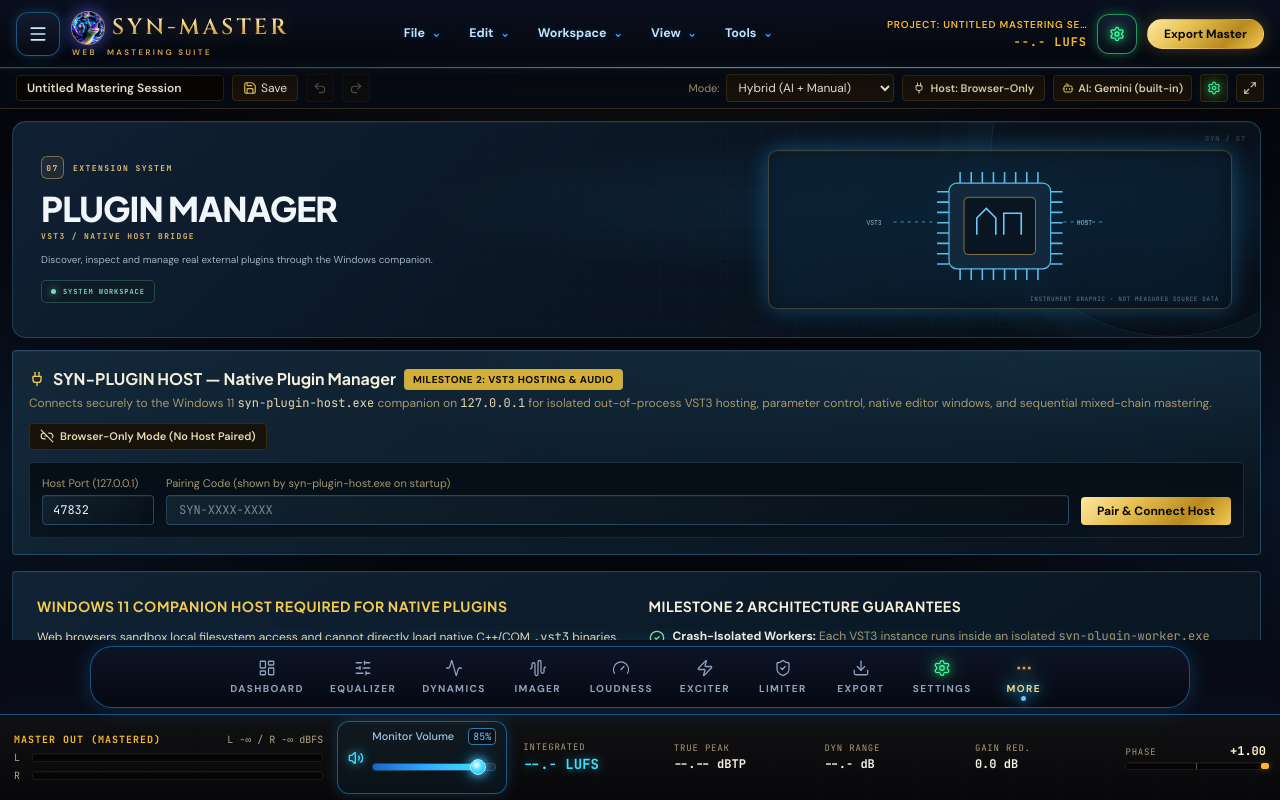
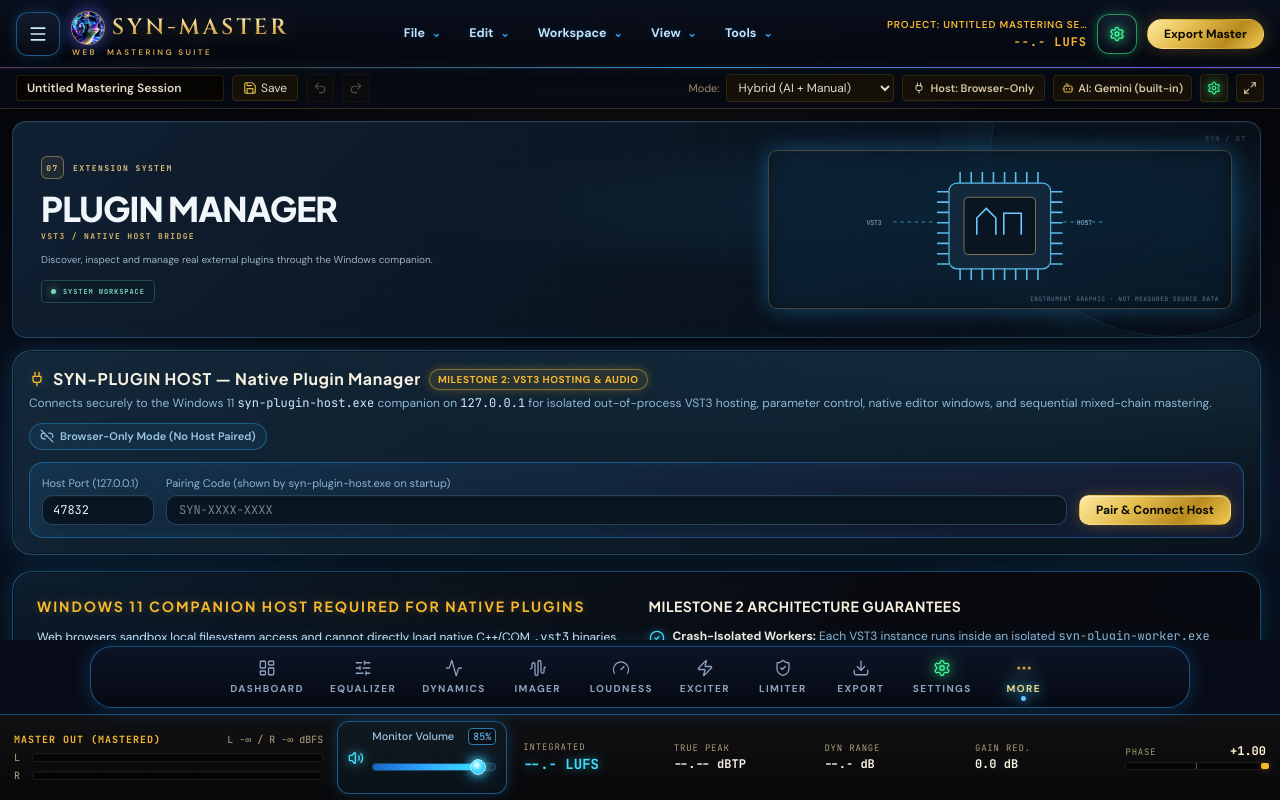
Before and after one commit to LILSYNNOFFICIAL/SYN-MASTER, a React (Vite) app: page / in a window 1280 px wide. Both pictures are taken after a click on the button "Host: Browser-Only". Built offline with nearby package versions, Linux system fonts and the light colour scheme.

Commit message:
style(plugins): restyle Plugins & Host tab with skin glass, gold actions and status glow

```diff
--- a/src/components/PluginManagerView.tsx
+++ b/src/components/PluginManagerView.tsx
@@ -247,7 +247,7 @@ export const PluginManagerView: React.FC<PluginManagerViewProps> = ({
   return (
     <div data-syn-skin="instrument" data-workspace="plugins" className="syn-plugin-workspace flex flex-col gap-4 pb-6">
       {/* Header & Milestone 1 Scope Banner */}
-      <section className="p-4 rounded bg-[#111217] border border-[#242732] flex flex-col gap-3">
+      <section className="syn-plug-card p-4 rounded bg-[#111217] border border-[#242732] flex flex-col gap-3">
         <div className="flex flex-wrap items-start justify-between gap-3">
           <div>
             <div className="flex items-center gap-2">
@@ -255,7 +255,7 @@ export const PluginManagerView: React.FC<PluginManagerViewProps> = ({
               <h1 className="font-display text-base font-bold text-[#F7F8FA]">
                 SYN-PLUGIN HOST — Native Plugin Manager
               </h1>
-              <span className="px-2 py-0.5 rounded text-[10px] font-bold uppercase tracking-wider bg-[#D4AF37]/15 text-[#F2CA52] border border-[#D4AF37]/40">
+              <span className="syn-plug-milestone px-2 py-0.5 rounded text-[10px] font-bold uppercase tracking-wider bg-[#D4AF37]/15 text-[#F2CA52] border border-[#D4AF37]/40">
                 Milestone 2: VST3 Hosting &amp; Audio
               </span>
             </div>
@@ -266,7 +266,8 @@ export const PluginManagerView: React.FC<PluginManagerViewProps> = ({
 
           <div className="flex items-center gap-2">
             <span
-              className={`px-2.5 py-1 rounded text-[11px] font-semibold border flex items-center gap-1.5 ${
+              data-status={isConnected ? 'connected' : snapshot.status}
+              className={`syn-plug-status px-2.5 py-1 rounded text-[11px] font-semibold border flex items-center gap-1.5 ${
                 isConnected
                   ? 'bg-[#10B981]/15 text-[#34D399] border-[#10B981]/40'
                   : snapshot.status === 'pairing-required'
@@ -308,7 +309,7 @@ export const PluginManagerView: React.FC<PluginManagerViewProps> = ({
         {!isConnected && (
           <form
             onSubmit={handleConnectSubmit}
-            className="p-3 rounded bg-[#090A0E] border border-[#242732] flex flex-wrap items-end gap-3"
+            className="syn-plug-connect p-3 rounded bg-[#090A0E] border border-[#242732] flex flex-wrap items-end gap-3"
           >
             <label className="flex flex-col gap-1 text-[11px] text-[#9CA3AF]">
               Host Port (127.0.0.1)
@@ -334,7 +335,7 @@ export const PluginManagerView: React.FC<PluginManagerViewProps> = ({
             <button
               type="submit"
               disabled={connecting}
-              className="px-4 py-1.5 rounded bg-[#D4AF37] text-[#070709] text-xs font-bold hover:bg-[#F2CA52] disabled:opacity-50"
+              className="px-4 py-1.5 rounded syn-plug-primary bg-[#D4AF37] text-[#070709] text-xs font-bold hover:bg-[#F2CA52] disabled:opacity-50"
             >
               {connecting ? 'Connecting...' : 'Pair & Connect Host'}
             </button>
@@ -357,7 +358,7 @@ export const PluginManagerView: React.FC<PluginManagerViewProps> = ({
 
       {/* Browser-Only Honest Empty State */}
       {!isConnected && snapshot.plugins.length === 0 ? (
-        <section data-testid="workspace-empty-state" data-workspace="plugins" className="syn-workspace-empty syn-workspace-empty-plugins p-6 rounded bg-[#111217] border border-[#242732] grid grid-cols-1 lg:grid-cols-2 gap-6">
+        <section data-testid="workspace-empty-state" data-workspace="plugins" className="syn-plug-card syn-workspace-empty syn-workspace-empty-plugins p-6 rounded bg-[#111217] border border-[#242732] grid grid-cols-1 lg:grid-cols-2 gap-6">
           <div className="flex flex-col gap-3">
             <h2 className="font-display text-sm font-bold text-[#F2CA52] uppercase tracking-wider">
               Windows 11 Companion Host Required for Native Plugins
@@ -396,14 +397,14 @@ export const PluginManagerView: React.FC<PluginManagerViewProps> = ({
       ) : (
         <>
           {/* Scan Controls & Directories Panel */}
-          <section className="p-4 rounded bg-[#111217] border border-[#242732] flex flex-col gap-3">
+          <section className="syn-plug-card p-4 rounded bg-[#111217] border border-[#242732] flex flex-col gap-3">
             <div className="flex flex-wrap items-center justify-between gap-3">
               <div className="flex flex-wrap items-center gap-2">
                 <button
                   type="button"
                   disabled={!isConnected || snapshot.isScanning}
                   onClick={() => void onScan('incremental')}
-                  className="px-3.5 py-1.5 rounded bg-[#D4AF37] text-[#070709] text-xs font-bold hover:bg-[#F2CA52] disabled:opacity-50 flex items-center gap-1.5"
+                  className="px-3.5 py-1.5 rounded syn-plug-primary bg-[#D4AF37] text-[#070709] text-xs font-bold hover:bg-[#F2CA52] disabled:opacity-50 flex items-center gap-1.5"
                 >
                   <RefreshCw className={`w-3.5 h-3.5 ${snapshot.isScanning ? 'animate-spin' : ''}`} />
                   Scan New / Changed
@@ -635,7 +636,7 @@ export const PluginManagerView: React.FC<PluginManagerViewProps> = ({
           </section>
 
           {/* Search & Filter Toolbar */}
-          <section className="p-3 rounded bg-[#111217] border border-[#242732] flex flex-wrap items-center gap-2.5">
+          <section className="syn-plug-card syn-plug-filters p-3 rounded bg-[#111217] border border-[#242732] flex flex-wrap items-center gap-2.5">
             <div className="relative flex-1 min-w-[200px]">
               <Search className="w-3.5 h-3.5 text-[#6B7280] absolute left-2.5 top-1/2 -translate-y-1/2" />
               <input
@@ -716,8 +717,8 @@ export const PluginManagerView: React.FC<PluginManagerViewProps> = ({
           {/* Two-Column Catalog List + Inspector */}
           <div className="grid grid-cols-1 xl:grid-cols-12 gap-4">
             {/* Plugin List */}
-            <section className="xl:col-span-7 rounded bg-[#111217] border border-[#242732] overflow-hidden flex flex-col">
-              <div className="px-3.5 py-2 border-b border-[#242732] bg-[#0B0C10] flex items-center justify-between text-xs font-bold text-[#D4AF37]">
+            <section className="syn-plug-card syn-plug-list xl:col-span-7 rounded bg-[#111217] border border-[#242732] overflow-hidden flex flex-col">
+              <div className="syn-plug-list-head px-3.5 py-2 border-b border-[#242732] bg-[#0B0C10] flex items-center justify-between text-xs font-bold text-[#D4AF37]">
                 <span>DISCOVERED PLUGINS ({filteredPlugins.length})</span>
                 <span className="text-[11px] font-normal text-[#9CA3AF]">
                   Select a plugin to inspect metadata &amp; parameters
@@ -749,7 +750,8 @@ export const PluginManagerView: React.FC<PluginManagerViewProps> = ({
                             setSelectedKey(key);
                           }
                         }}
-                        className={`px-3.5 py-2.5 flex items-center justify-between gap-3 cursor-pointer transition-colors ${
+                        data-selected={isSelected ? 'true' : 'false'}
+                        className={`syn-plug-row px-3.5 py-2.5 flex items-center justify-between gap-3 cursor-pointer transition-colors ${
                           isSelected
                             ? 'bg-[#D4AF37]/10 border-l-2 border-l-[#F2CA52]'
                             : 'hover:bg-[#161821]'
@@ -760,7 +762,7 @@ export const PluginManagerView: React.FC<PluginManagerViewProps> = ({
                             <span className="text-xs font-bold text-[#F7F8FA] truncate">
                               {p.name}
                             </span>
-                            <span className="px-1.5 py-0.5 rounded text-[10px] font-mono-tabular uppercase bg-[#181A22] text-[#D4AF37] border border-[#2B2E3A]">
+                            <span className="syn-plug-format px-1.5 py-0.5 rounded text-[10px] font-mono-tabular uppercase bg-[#181A22] text-[#D4AF37] border border-[#2B2E3A]">
                               {p.format}
                             </span>
                             <span className="px-1.5 py-0.5 rounded text-[10px] font-mono-tabular bg-[#181A22] text-[#9CA3AF]">
@@ -781,13 +783,13 @@ export const PluginManagerView: React.FC<PluginManagerViewProps> = ({
                                 e.stopPropagation();
                                 void onInsertInChain(p);
                               }}
-                              className="px-2 py-0.5 rounded bg-[#D4AF37] text-[#070709] text-[10px] font-bold hover:bg-[#F2CA52] flex items-center gap-1"
+                              className="px-2 py-0.5 rounded syn-plug-primary bg-[#D4AF37] text-[#070709] text-[10px] font-bold hover:bg-[#F2CA52] flex items-center gap-1"
                             >
                               <Plus className="w-3 h-3" />
                               Insert
                             </button>
                           )}
-                          <span className={`px-2 py-0.5 rounded text-[10px] font-semibold border ${badge.classes}`}>
+                          <span data-plugin-status={p.disabledByUser ? 'disabled' : p.status} className={`syn-plug-badge px-2 py-0.5 rounded text-[10px] font-semibold border ${badge.classes}`}>
                             {badge.label}
                           </span>
                           <button
@@ -812,7 +814,7 @@ export const PluginManagerView: React.FC<PluginManagerViewProps> = ({
             </section>
 
             {/* Detailed Inspector Panel */}
-            <section className="xl:col-span-5 rounded bg-[#111217] border border-[#242732] p-4 flex flex-col gap-3">
+            <section className="syn-plug-card syn-plug-inspector xl:col-span-5 rounded bg-[#111217] border border-[#242732] p-4 flex flex-col gap-3">
               {!selectedPlugin ? (
                 <div className="py-12 text-center text-xs text-[#6B7280]">
                   Select a discovered plugin to inspect binary architecture, I/O bus layouts, parameters, and compatibility diagnostics.
@@ -833,7 +835,7 @@ export const PluginManagerView: React.FC<PluginManagerViewProps> = ({
                         <button
                           type="button"
                           onClick={() => void onInsertInChain(selectedPlugin)}
-                          className="px-2.5 py-1 rounded bg-[#D4AF37] text-[#070709] text-[11px] font-bold hover:bg-[#F2CA52] flex items-center gap-1"
+                          className="px-2.5 py-1 rounded syn-plug-primary bg-[#D4AF37] text-[#070709] text-[11px] font-bold hover:bg-[#F2CA52] flex items-center gap-1"
                         >
                           <Plus className="w-3 h-3" />
                           Insert in Rack
@@ -857,7 +859,7 @@ export const PluginManagerView: React.FC<PluginManagerViewProps> = ({
                         <button
                           type="button"
                           onClick={() => void onRetryPlugin(selectedPlugin.uid, selectedPlugin.bundlePath)}
-                          className="px-2.5 py-1 rounded bg-[#D4AF37] text-[#070709] text-[11px] font-bold hover:bg-[#F2CA52] flex items-center gap-1"
+                          className="px-2.5 py-1 rounded syn-plug-primary bg-[#D4AF37] text-[#070709] text-[11px] font-bold hover:bg-[#F2CA52] flex items-center gap-1"
                         >
                           <RotateCcw className="w-3 h-3" />
                           Retry Scan
@@ -958,11 +960,12 @@ export const PluginManagerView: React.FC<PluginManagerViewProps> = ({
                         No parameters enumerated.
                       </div>
                     ) : (
-                      <div className="max-h-52 overflow-y-auto rounded bg-[#090A0E] border border-[#242732] divide-y divide-[#181A22]">
+                      <div className="syn-plug-params max-h-52 overflow-y-auto rounded bg-[#090A0E] border border-[#242732] divide-y divide-[#181A22]">
                         {selectedPlugin.parameters.map((param) => (
                           <div
                             key={param.id}
-                            className="px-2.5 py-1.5 flex items-center justify-between gap-2 text-[11px]"
+                            className="syn-plug-param px-2.5 py-1.5 flex items-center justify-between gap-2 text-[11px]"
+                            style={{ '--param-default': `${Math.round(Math.max(0, Math.min(1, param.defaultValueNormalized)) * 100)}%` } as React.CSSProperties}
                           >
                             <div className="min-w-0">
                               <span className="font-mono-tabular text-[#6B7280] mr-1.5">
--- a/src/skin/skin.css
+++ b/src/skin/skin.css
@@ -588,3 +588,63 @@ body{background:var(--skin-base) !important;color:var(--skin-text);}
 .syn-deq-field-label{color:#8FB7D6;text-transform:uppercase;letter-spacing:.08em;}
 .syn-deq-field input[type="range"]{width:100%;accent-color:var(--band-color);min-height:24px;}
 .syn-deq-field-value{text-align:right;color:#E8F6FF;font:600 10px var(--syn-font-mono,monospace);font-variant-numeric:tabular-nums;}
+
+/* ==========================================================================
+   Nov 25 · Plugins & Host tab: console glass cards, gold primary actions,
+   electric-blue lines, cyan/purple status glow. Presentation only: every control
+   is the existing host-bridge action; the parameter bar shows each VST3 parameter's
+   real reported default (defaultValueNormalized).
+   ========================================================================== */
+.syn-plugin-workspace{--plug-line:rgba(46,168,255,.38);--plug-well:rgba(3,8,16,.72);}
+.syn-plugin-workspace .syn-plug-card{background:radial-gradient(ellipse at 0% 0%,rgba(46,168,255,.12),transparent 55%),radial-gradient(ellipse at 100% 100%,rgba(139,92,246,.10),transparent 55%),var(--skin-glass) !important;
+  border:1px solid var(--plug-line) !important;border-radius:var(--skin-radius) !important;backdrop-filter:blur(8px);-webkit-backdrop-filter:blur(8px);
+  box-shadow:0 0 0 1px rgba(0,0,0,.4) inset,0 0 22px var(--glow-blue-soft),0 10px 30px rgba(0,0,0,.5);}
+.syn-plugin-workspace .syn-plug-card h1{color:#F7F1E2 !important;letter-spacing:.04em;}
+.syn-plugin-workspace .syn-plug-card h1 + .syn-plug-milestone,.syn-plugin-workspace .syn-plug-milestone{background:rgba(245,184,46,.10) !important;border-color:var(--skin-gold-line) !important;color:var(--skin-gold) !important;box-shadow:0 0 10px var(--skin-gold-glow);border-radius:999px !important;}
+.syn-plugin-workspace .syn-plug-card svg.lucide-plug{color:var(--skin-gold) !important;filter:drop-shadow(0 0 6px var(--skin-gold-glow));}
+/* recessed wells (inputs, metadata, folders, history) */
+.syn-plugin-workspace [class*="bg-[#090A0E]"]{background:var(--plug-well) !important;border-color:rgba(46,168,255,.22) !important;border-radius:12px !important;box-shadow:inset 0 0 14px rgba(46,168,255,.06);}
+.syn-plugin-workspace :is(input,select)[class*="bg-["]{background:var(--skin-glass-2) !important;border-color:var(--plug-line) !important;border-radius:10px !important;color:var(--skin-text) !important;}
+.syn-plugin-workspace :is(input,select):focus,.syn-plugin-workspace :is(input,select):focus-visible{outline:none;border-color:var(--skin-cyan) !important;box-shadow:0 0 0 1px var(--skin-cyan),0 0 14px var(--glow-cyan);}
+/* section titles + accents */
+.syn-plugin-workspace h2[class*="text-[#F2CA52]"],.syn-plugin-workspace h3[class*="text-[#D4AF37]"],.syn-plugin-workspace .syn-plug-list-head{color:var(--skin-gold) !important;letter-spacing:.14em;text-shadow:0 0 10px var(--skin-gold-glow);}
+.syn-plugin-workspace .syn-plug-list-head{background:linear-gradient(90deg,rgba(46,168,255,.14),rgba(139,92,246,.08)) !important;border-color:var(--plug-line) !important;}
+.syn-plugin-workspace [class*="text-[#9CA3AF]"],.syn-plugin-workspace [class*="text-[#6B7280]"]{color:#8FB7D6 !important;}
+.syn-plugin-workspace [class*="text-[#C5CDD8]"]{color:#CFE9FF !important;}
+.syn-plugin-workspace svg[class*="text-[#D4AF37]"]{color:var(--skin-cyan) !important;filter:drop-shadow(0 0 4px var(--glow-cyan));}
+/* actions: gold primary, blue-glass secondary */
+.syn-plugin-workspace .syn-plug-primary{background:linear-gradient(180deg,#FFD36B,var(--skin-gold) 55%,#C88A12) !important;color:#120c00 !important;border:1px solid var(--skin-gold-bright) !important;border-radius:10px !important;box-shadow:0 0 14px var(--skin-gold-glow),inset 0 1px 0 rgba(255,255,255,.45);}
+.syn-plugin-workspace .syn-plug-primary:hover:not(:disabled){box-shadow:0 0 0 1px var(--skin-gold-bright),0 0 22px rgba(245,184,46,.55) !important;}
+.syn-plugin-workspace button[class*="bg-[#181A22]"]{background:rgba(46,168,255,.08) !important;border-color:var(--plug-line) !important;border-radius:10px !important;color:#CFE9FF !important;}
+.syn-plugin-workspace button[class*="bg-[#181A22]"][class*="text-[#F87171]"]{color:#FCA5A5 !important;border-color:rgba(239,68,68,.5) !important;background:rgba(239,68,68,.08) !important;}
+/* connection status: cyan when connected, gold while pairing, muted blue otherwise */
+.syn-plugin-workspace .syn-plug-status{border-radius:999px !important;background:rgba(46,168,255,.08) !important;border-color:var(--plug-line) !important;color:#9CC6E6 !important;}
+.syn-plugin-workspace .syn-plug-status[data-status="connected"]{background:linear-gradient(180deg,rgba(63,224,255,.22),rgba(46,168,255,.08)) !important;border-color:var(--line-blue-strong) !important;color:#E8FBFF !important;box-shadow:0 0 16px var(--glow-cyan);text-shadow:0 0 8px var(--glow-cyan);}
+.syn-plugin-workspace .syn-plug-status:is([data-status="pairing-required"],[data-status="connecting"]){background:rgba(245,184,46,.12) !important;border-color:var(--skin-gold-line) !important;color:var(--skin-gold) !important;box-shadow:0 0 14px var(--skin-gold-glow);}
+.syn-plugin-workspace .syn-plug-status:is([data-status="unavailable"],[data-status="disconnected"]){background:rgba(224,64,251,.10) !important;border-color:rgba(224,64,251,.45) !important;color:#F0ABFC !important;}
+.syn-plugin-workspace .syn-plug-connect{background:linear-gradient(90deg,rgba(46,168,255,.10),rgba(139,92,246,.08)) !important;border:1px solid var(--plug-line) !important;border-radius:14px !important;}
+/* plugin list */
+.syn-plugin-workspace .syn-plug-list > div.divide-y > *{border-color:rgba(46,168,255,.14) !important;}
+.syn-plugin-workspace .syn-plug-row{border-left:2px solid transparent;}
+.syn-plugin-workspace .syn-plug-row:hover{background:rgba(46,168,255,.08) !important;}
+.syn-plugin-workspace .syn-plug-row[data-selected="true"]{background:linear-gradient(90deg,rgba(63,224,255,.16),rgba(139,92,246,.06) 70%,transparent) !important;border-left-color:var(--skin-cyan) !important;box-shadow:inset 0 0 18px rgba(46,168,255,.10);}
+.syn-plugin-workspace .syn-plug-row:focus-visible{outline:2px solid var(--skin-cyan);outline-offset:-2px;}
+.syn-plugin-workspace .syn-plug-format{color:var(--skin-cyan) !important;border-color:rgba(63,224,255,.4) !important;background:rgba(63,224,255,.08) !important;}
+.syn-plugin-workspace .syn-plug-badge{border-radius:999px !important;}
+.syn-plugin-workspace .syn-plug-badge[data-plugin-status="available"]{color:#BFF3FF !important;border-color:rgba(63,224,255,.55) !important;background:rgba(63,224,255,.12) !important;box-shadow:0 0 8px rgba(63,224,255,.3);}
+.syn-plugin-workspace .syn-plug-badge[data-plugin-status="quarantined"]{color:#FCA5A5 !important;border-color:rgba(239,68,68,.55) !important;background:rgba(239,68,68,.12) !important;}
+.syn-plugin-workspace .syn-plug-badge:is([data-plugin-status="scan_failed"],[data-plugin-status="incompatible"]){color:#F0ABFC !important;border-color:rgba(224,64,251,.5) !important;background:rgba(224,64,251,.10) !important;}
+.syn-plugin-workspace svg.lucide-star[class*="fill-"]{color:var(--skin-gold) !important;filter:drop-shadow(0 0 5px var(--skin-gold-glow));}
+/* parameter inspector: bar = the parameter's reported default (0..1) */
+.syn-plugin-workspace .syn-plug-params{background:var(--plug-well) !important;}
+.syn-plugin-workspace .syn-plug-param{position:relative;}
+.syn-plugin-workspace .syn-plug-param::after{content:"";position:absolute;left:10px;right:10px;bottom:2px;height:2px;border-radius:2px;
+  background:linear-gradient(90deg,var(--skin-blue),var(--skin-cyan)) 0 0/var(--param-default,0%) 100% no-repeat,rgba(255,255,255,.06);box-shadow:0 0 6px rgba(46,168,255,.35);}
+.syn-plugin-workspace .syn-plug-param [class*="text-[#D4AF37]"]{color:var(--skin-magenta) !important;}
+/* progress + scan bar */
+.syn-plugin-workspace [class*="h-1.5"] > [class*="bg-[#D4AF37]"]{background:linear-gradient(90deg,var(--skin-blue),var(--skin-cyan),var(--skin-purple)) !important;box-shadow:0 0 10px var(--glow-blue);}
+/* empty state copy */
+.syn-plugin-workspace .syn-workspace-empty-plugins [class*="text-[#D4AF37]"]{color:var(--skin-cyan) !important;}
+.syn-plugin-workspace .syn-workspace-empty-plugins svg[class*="text-[#34D399]"]{color:var(--skin-cyan) !important;filter:drop-shadow(0 0 4px var(--glow-cyan));}
+.syn-plugin-workspace [class*="bg-[#EF4444]/10"]{border-radius:12px !important;}
+@media (max-width:767px){.syn-plugin-workspace .syn-plug-card{border-radius:16px !important;}.syn-plugin-workspace .syn-plug-primary{min-height:44px;}}
```
